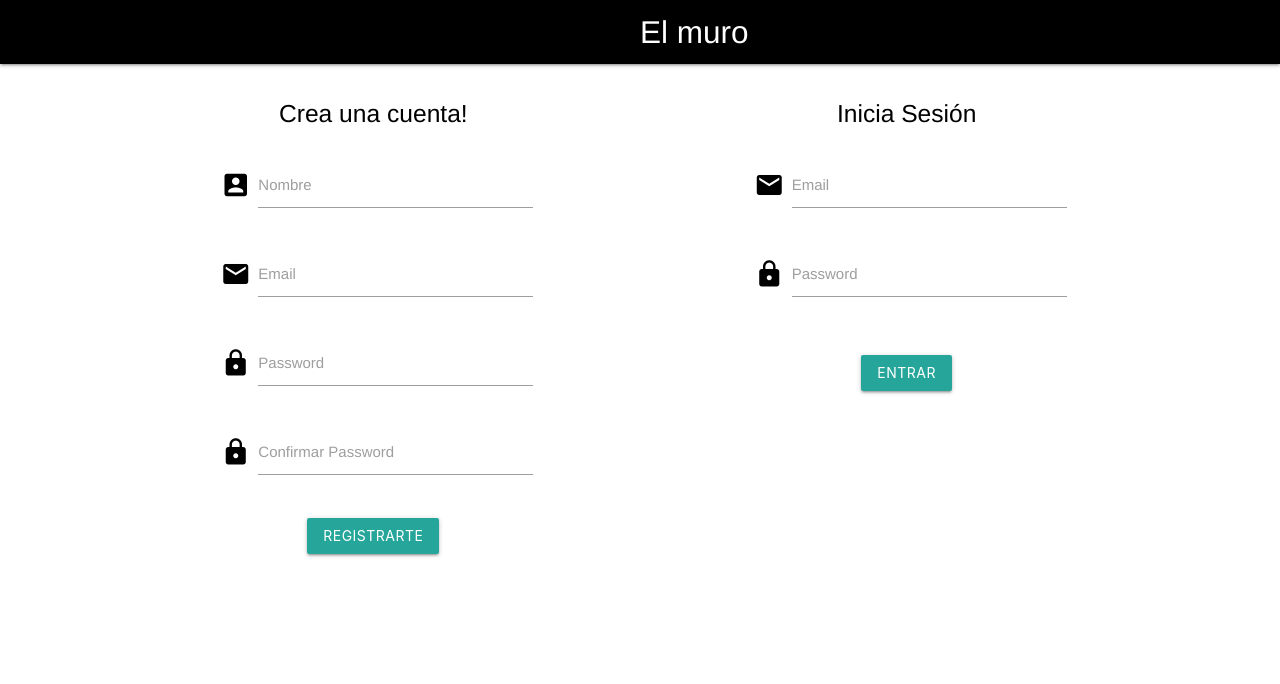
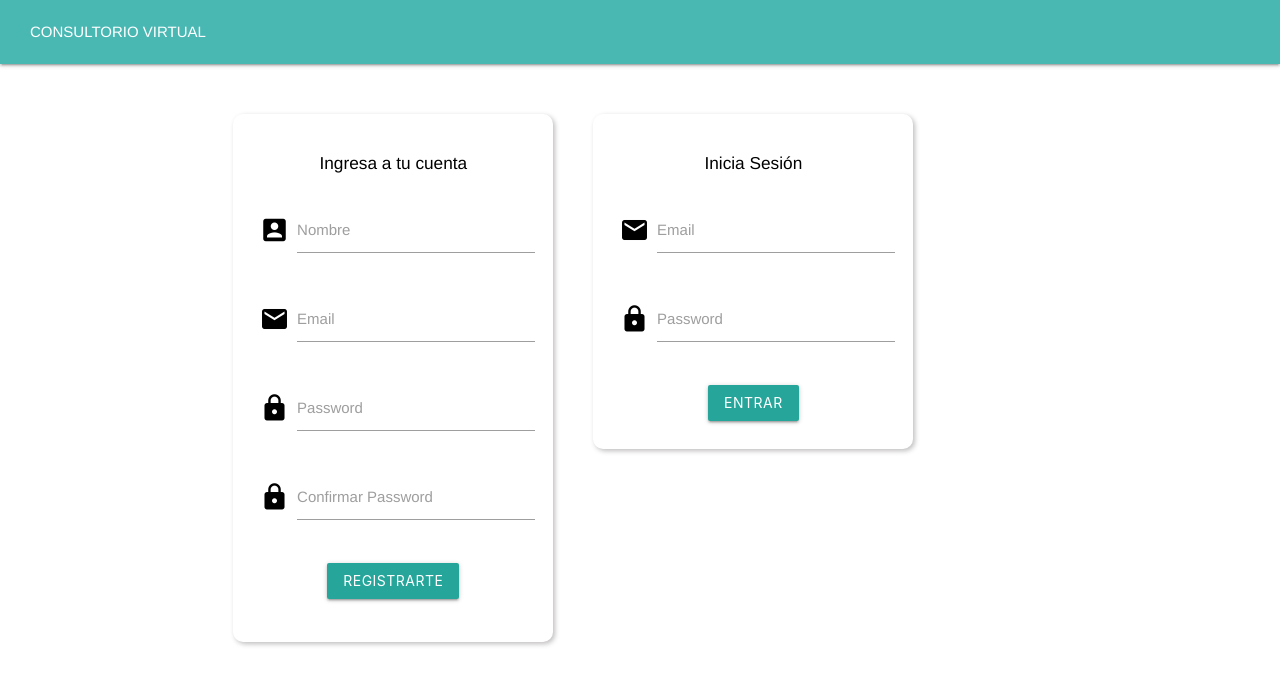
Before and after one commit to claudia-quispe/login-logout, a Vue app: page /#/login in a window 1280 px wide. Shown: the top 684 px of the page. Built offline with nearby package versions, Linux system fonts and the light colour scheme; what vue-firestore would draw is missing.

Commit message:
Interfaz casi completa, sin errores

```diff
--- a/package.json
+++ b/package.json
@@ -10,6 +10,7 @@
   "dependencies": {
     "core-js": "^3.6.5",
     "firebase": "^7.17.2",
+    "materialize-css": "^1.0.0-rc.2",
     "vue": "^2.6.11",
     "vue-firestore": "^0.3.30",
     "vue-router": "^3.4.2",
--- a/src/App.vue
+++ b/src/App.vue
@@ -5,11 +5,11 @@
             <ul id="nav-mobile" class="right hide-on-med-and-down">
                 <li><router-link to="/login" v-if="usuario" class="out"><a href="#">LOG OUT</a></router-link></li>
             </ul>
-            <a href="#" class="brand-logo">El muro</a>
+            <a class="consultorio">CONSULTORIO VIRTUAL</a>
         </div>
     </nav>
+    <h5 v-if="usuario" class="brand-logo">Hola {{ usuario.nombre }}!</h5>
     <router-view />
-    <h5 v-if="usuario" class="brand-logo">Bienvenido, {{ usuario.nombre }}!</h5>
   </div>
 </template>
 
@@ -45,12 +45,20 @@ export default {
   padding-top: 10px;
 }
 #nav-mobile {
-  background-color:#000000  !important;
+  background-color:#51bdb7  !important;
 }
 .nav-wrapper {
-  background-color: #000000 !important;
+  background-color: #49b8b3 !important;
 }
 .h5 {
   padding: 20px;
 }
+.consultorio {
+  text-align: left;
+  display: block;
+  padding-left: 30px;
+}
+.brand-logo {
+  margin-top: 30px;
+}
 </style>
--- /dev/null
+++ b/src/components/Cita.vue
@@ -0,0 +1,106 @@
+<template>
+    <div>
+        <div class="row">
+            <div class="col s3 m3"></div>
+                <div class="col s6 m6">
+                    <form class="form" @submit="add_cita">
+                        <h5>Agenda tu hora</h5>
+                        <div class="input-field col s4 m4">
+                            <input type="text" required="required" class="datepicker" v-model="add_fecha">
+                            <label class="active" for="first_name2">Añadir fecha:</label>
+                        </div>
+                        <div class="input-field col s4 m4">
+                            <input type="text" required="required" class="timepicker" v-model="add_hora">
+                            <label class="active" for="first_name2">Añadir hora:</label>
+                        </div>
+                        <div class="input-field col s8 m8">
+                            <input type="text" required="required" class="validate" v-model="add_motivo">
+                            <label class="active" for="first_name2">Motivo:</label>
+                            <div class="input-field col s6 m6">
+                                <a type="submit" @click="cancel_cita" class="waves-effect waves-light btn">CANCELAR</a>
+                            </div>
+                            <div class="input-field col s6 m6">
+                                <a type="submit" @click="add_cita" class="waves-effect waves-light btn">AGENDAR</a>
+                            </div>
+                        </div>
+                    </form>
+                </div>
+            <div class="col s3 m3"></div>
+        </div>
+    </div>
+</template>
+
+<script>
+import { db } from '@/firebase'
+import M from 'materialize-css'
+
+export default {
+    name: 'Cita',
+    data() {
+        return {
+            //datos de nuestra cita
+            add_fecha: '',
+            add_hora: '',
+            add_motivo: '',
+        }
+    },
+    methods:{
+        add_cita() {
+            console.log('el manejador click si esta llegando')
+            db.collection('citas').add({
+                fecha: this.add_fecha,
+                hora: this.add_hora,
+                motivo: this.add_motivo,
+            })
+            // indicamos la pagina donde redirecciona
+            .then(() => {
+                this.$router.push('/')
+            })
+
+            // limpiamos el formulario
+            this.add_fecha = '';
+            this.add_hora = '';
+            this.add_motivo = '';
+        },
+        cancel_cita() {
+
+        }
+
+    },
+    // acá activamos nuestro calendario y hora
+    mounted() {
+        const fecha = document.querySelectorAll('.datepicker');
+        M.Datepicker.init(fecha, {});
+
+        const hora = document.querySelectorAll('.timepicker');
+        M.Timepicker.init(hora, {});
+    },
+
+    firestore() {
+        return {
+            citas: db.collection('citas')
+        }
+    }
+
+}
+</script>
+
+<style>
+h5 {
+    margin-top: 10px;
+    text-align: center;
+}
+.form {
+    border-radius: 10px;
+    border: solid 1px white;
+    margin: 25px 20px;
+    padding: 30px;
+    box-shadow: 2px 2px 5px rgb(192, 190, 190);
+    height: 450px;
+    margin: auto;
+    text-align: center;
+}
+.row .col {
+    margin-top: 50px;
+}
+</style>
--- a/src/components/Home.vue
+++ b/src/components/Home.vue
@@ -1,12 +1,33 @@
 <template>
     <div>
-    <img class="welcome-1" alt="welcome-1" src="@/assets/welcome-1.png">
-
+        <div class="row">
+            <div class="col s3 m3"></div>
+            <div class="col s6 m6">
+                <h6>Registro de horas solicitadas</h6>
+                <table>
+                    <thead>
+                        <tr>
+                        <th>Fecha</th>
+                        <th>Hora</th>
+                        <th>Nombre</th>
+                        <th>Motivo</th>
+                        <th>Cancelar</th>
+                        </tr>
+                    </thead>
+                </table>
+                <button type="submit" class="btn" name="action">Solicita tu hora</button>
+            </div>
+            <div class="col s3 m3"></div>
+        </div>
     </div>
 </template>
 <script>
 export default {
     name: 'Home',
+    data() {
+        return {
 
+        }
+    }
 }
 </script>
--- a/src/components/Login.vue
+++ b/src/components/Login.vue
@@ -4,8 +4,8 @@
             <p>{{ error }}</p>
         </div>
         <div class="col s2 m2"></div>
-        <div class="col s3 m3">
-            <h5 class="h5">Crea una cuenta!</h5>
+        <div id="relogin" class="col s3 m3">
+            <h6 class="h5">Ingresa a tu cuenta</h6>
             <form action="" @submit.prevent="registro">
                 <div class="row">
                     <div class="input-field s6 m6">
@@ -43,9 +43,8 @@
                 </div>
             </form>
         </div>
-        <div class="col s2 m2"></div>
-        <div class="col s3 m3">
-            <h5 class="h5">Inicia Sesión</h5>
+        <div id="relogin" class="col s3 m3">
+            <h6 class="h5">Inicia Sesión</h6>
             <form action="" @submit.prevent="login">
                 <div class="row">
                     <div class="input-field s6 m6">
@@ -62,13 +61,11 @@
                     </div>
                 </div>
                 <div class="row">
-                    <div class="input-field col s12">
-                        <button type="submit" class="btn" name="action">Entrar</button>
-                    </div>
+                    <button type="submit" class="btn" name="action">Entrar</button>
                 </div>
             </form>
         </div>
-        <div class="col s2 m2"></div>
+        <div class="col s2 m3"></div>
     </div>
 
 </template>
@@ -145,4 +142,15 @@ export default {
 .h5 {
     padding: 20px;
 }
+#relogin {
+    margin-top: 50px;
+    background-color: #ffffff !important;
+    border-radius: 10px;
+    margin: 25px 20px;
+    padding: 8px 30px;
+    box-shadow: 2px 2px 5px rgb(192, 190, 190);
+    margin-top: 50px;
+}.row {
+    text-align: center;
+}
 </style>
--- a/src/router/index.js
+++ b/src/router/index.js
@@ -5,6 +5,8 @@ import firebase from 'firebase/app';
 
 import Login from '@/components/Login'
 import Home from '@/components/Home'
+import Cita from '@/components/Cita'
+
 
 Vue.use(VueRouter);    // instalamos explícitamente el router
 
@@ -24,6 +26,10 @@ const router = new VueRouter({
             meta: {
                 requiresAuth: true
             }
+        },
+        {
+            path: '/cita',
+            component: Cita,
         },
     ]
 })
```
Also changed, not shown: 1 other file (tests, documents, lock files or other folders).
